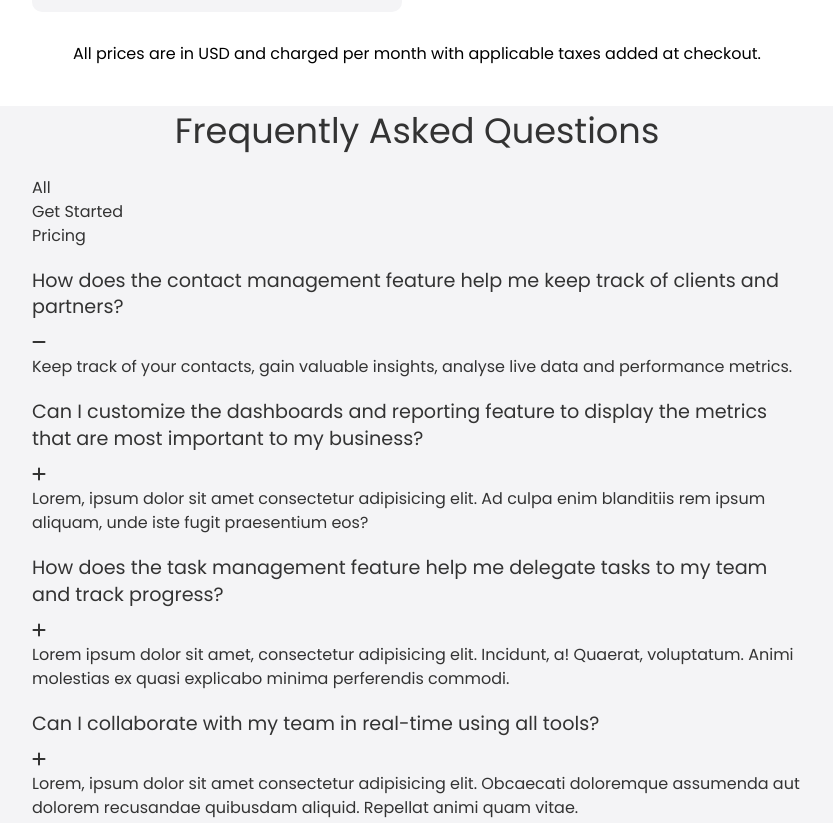
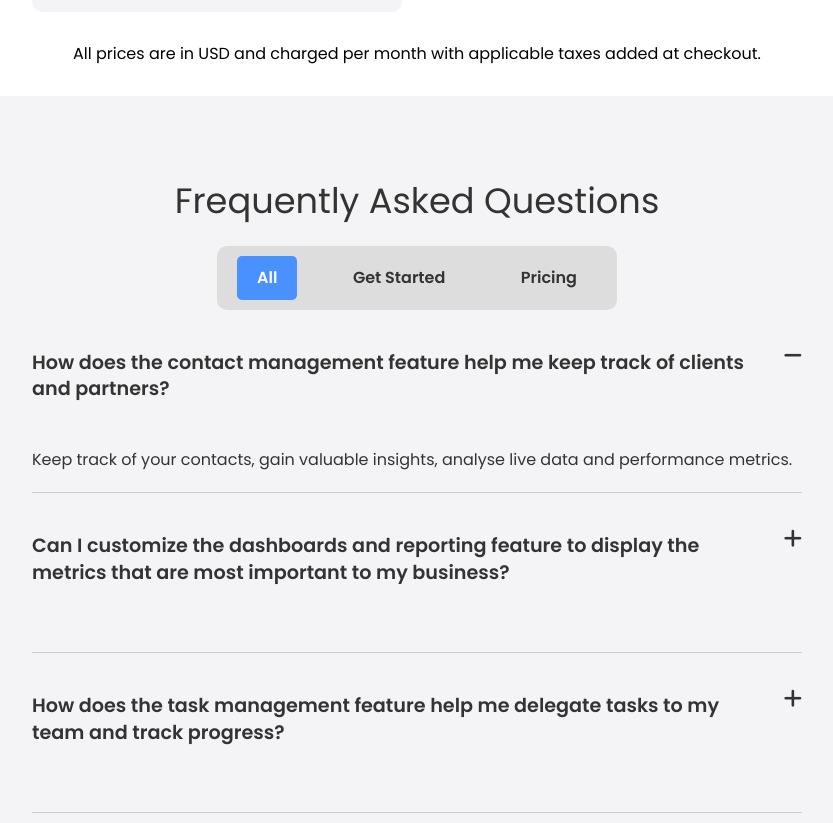
Before and after one commit to et-coder/Sass-landing-page, a plain HTML site: page index.html in a window 1280 px wide. Shown: the part 2857-3680 px from the top of the page, without its empty margins (223-1056 px from the left). Drawn offline with Linux system fonts and the light colour scheme.

Commit message:
style the faq accordion

```diff
--- a/css/style.css
+++ b/css/style.css
@@ -157,6 +157,67 @@ img {
     margin: 30px 0;
 }
 
+/* FAQ */
+.faq {
+    padding: 40px 0;
+}
+
+.faq-group {
+    border-bottom: 1px solid #ccc;
+    padding-bottom: 20px;
+}
+
+.faq .faq-group .faq-group-header {
+    padding: 20px 0;
+    margin-bottom: 15px;
+    position: relative;
+}
+
+.faq .faq-group .faq-group-header h4 {
+    font-weight: 600;
+    width: 95%;
+}
+
+.faq .faq-group .faq-group-header i {
+    position: absolute;
+    right: 0;
+    top: 35px;
+    font-size: 1.3rem;
+    cursor: pointer;
+}
+
+.faq .faq-group .faq-group-body {
+    display: none;
+}
+
+.faq .faq-group .faq-group-body.open {
+    display: block;
+}
+
+.faq ul.faq-menu {
+    max-width: 400px;
+    margin: auto;
+    display: flex;
+    justify-content: space-between;
+    align-items: center;
+    background: #ddd;
+    padding: 10px 20px;
+    border-radius: 10px;
+    font-weight: 600;
+}
+
+.faq ul.faq-menu li {
+    padding: 10px 20px;
+    border-radius: 5px;
+    text-align: center;
+    cursor: pointer;
+}
+
+.faq ul.faq-menu li.active {
+    background-color: var(--primary-color);
+    color: #fff;
+}
+
 /* Utility classes */
 .container {
     max-width: 1100px;
```
